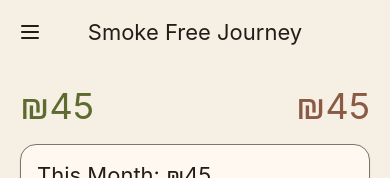
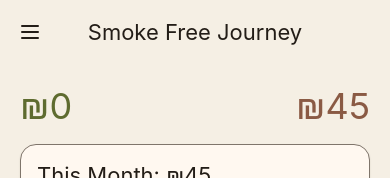
Before and after one commit to Vaidas737/VKSmokeQuit, a React Native app: screen / in a window 390 px wide. Shown: the top 178 px of the page. Built offline with nearby package versions, Linux system fonts and the light colour scheme.

Commit message:
amount fix

```diff
--- a/src/screens/HomeScreen.tsx
+++ b/src/screens/HomeScreen.tsx
@@ -402,7 +402,7 @@ export function HomeScreen({
                   style={[styles.summaryValue, styles.summaryValueLeft]}
                   testID="home-total-amount-value"
                   variant="displaySmall">
-                  ₪{balances.adjustedOverall}
+                  ₪{balances.pastAccumulatedAvailable}
                 </AppText>
               </Pressable>
             </View>
```
Also changed, not shown: 2 other files (tests, documents, lock files or other folders).
